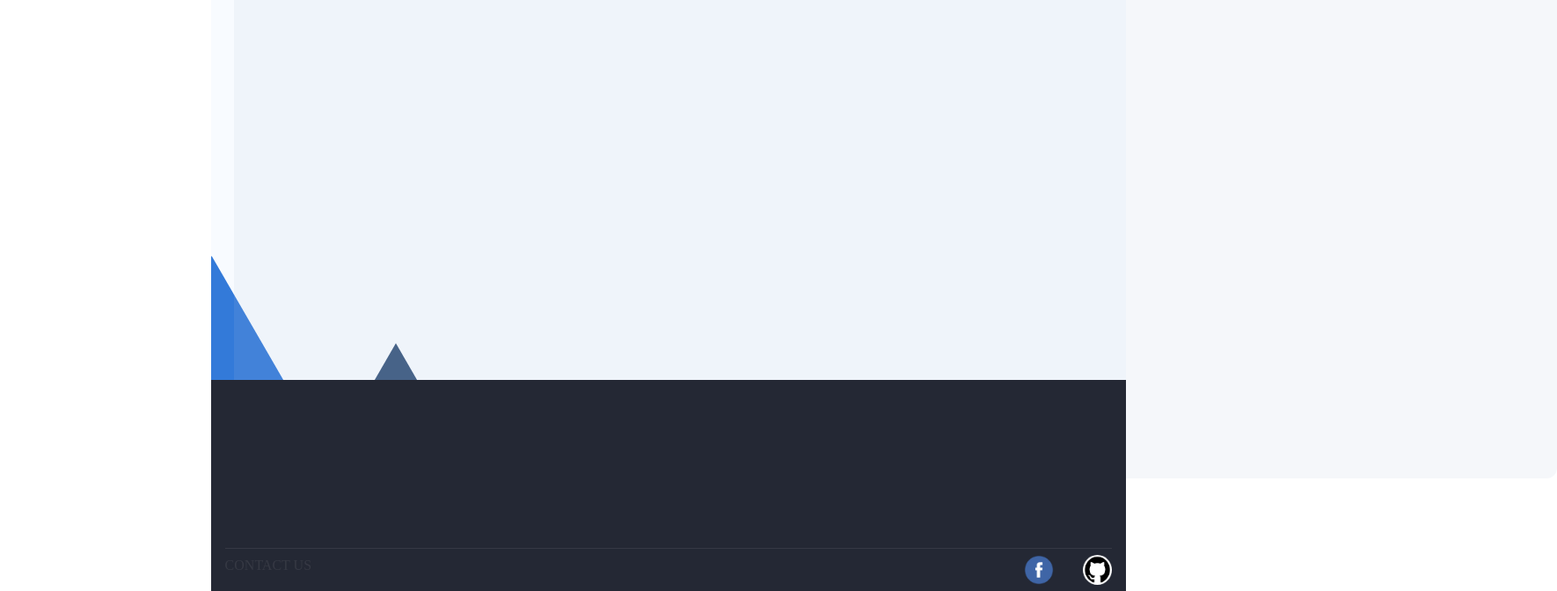
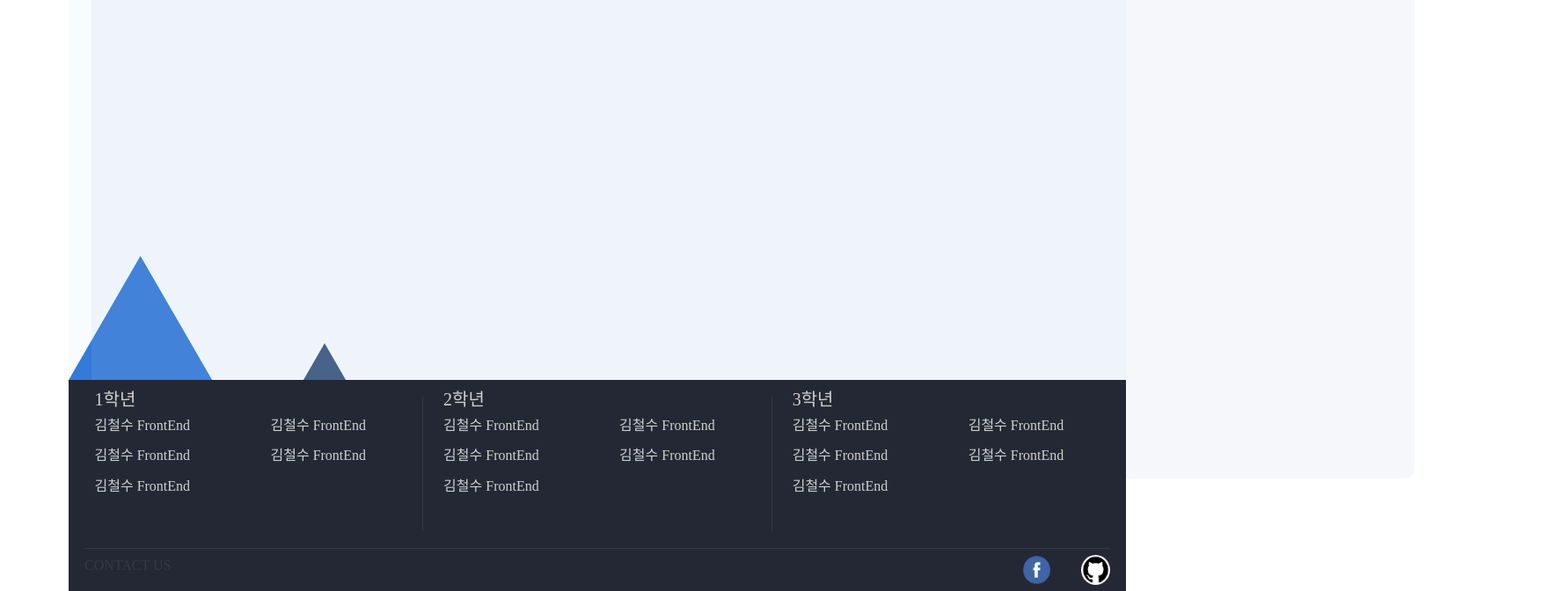
Before and after one commit to DSM-Upgrade/Client, a React app: page / in a window 1280 px wide. Shown: the part 128-800 px from the top of the page at 88% size, 1770 px wide, since content can reach past the window. Built offline with nearby package versions, Linux system fonts and the light colour scheme.

Commit message:
[FEAT] <component/~/Main/Footer.js> Apply Footer Design

```diff
--- a/src/component/Main/Footer/Footer.js
+++ b/src/component/Main/Footer/Footer.js
@@ -7,7 +7,38 @@ const Footer = () => {
   return (
     <S.Container>
       <S.MemberWrapper>
-
+        <S.GradeWrapper>
+          <S.GradeBox>1학년</S.GradeBox>
+          <S.MemberBox>
+            <div>김철수 FrontEnd</div>
+            <div>김철수 FrontEnd</div>
+            <div>김철수 FrontEnd</div>
+            <div>김철수 FrontEnd</div>
+            <div>김철수 FrontEnd</div>
+          </S.MemberBox>
+        </S.GradeWrapper>
+        <S.Line />
+        <S.GradeWrapper>
+          <S.GradeBox>2학년</S.GradeBox>
+          <S.MemberBox>
+            <div>김철수 FrontEnd</div>
+            <div>김철수 FrontEnd</div>
+            <div>김철수 FrontEnd</div>
+            <div>김철수 FrontEnd</div>
+            <div>김철수 FrontEnd</div>
+          </S.MemberBox>
+        </S.GradeWrapper>
+        <S.Line />
+        <S.GradeWrapper>
+          <S.GradeBox>3학년</S.GradeBox>
+          <S.MemberBox>
+            <div>김철수 FrontEnd</div>
+            <div>김철수 FrontEnd</div>
+            <div>김철수 FrontEnd</div>
+            <div>김철수 FrontEnd</div>
+            <div>김철수 FrontEnd</div>
+          </S.MemberBox>
+        </S.GradeWrapper>
       </S.MemberWrapper>
       <S.ContactWrapper>
         <S.Text>CONTACT US</S.Text>
--- a/src/component/Main/Footer/style.js
+++ b/src/component/Main/Footer/style.js
@@ -12,7 +12,8 @@ export const Container = styled.div`
 
 export const MemberWrapper = styled.div`
   display: flex;
-  justify-content: space-between;
+  justify-content: space-around;
+  align-items: center;
   width: 97%;
   height: 80%;
   /* background: #aaa; */
@@ -38,10 +39,36 @@ export const Icon = styled.img`
 
 `
 
-export const Grade = styled.div`
-  width: 32%;
-  height: 100%;
-  background: #ccc;
+export const GradeWrapper = styled.div`
+  display: flex;
+  flex-direction: column;
+  justify-content: space-between;
+  width: 30%;
+  height: 90%;
+`
+
+export const Line = styled.div`
+  width: 1px;
+  height: 80%;
+  background: #363944;
+`
+
+export const GradeBox = styled.div`
+  display: flex;
+  align-items: center;
+  width: 100%;
+  height: 15%;
+  color: #D1D1D1;
+  font-size: 20px;
+`
+
+export const MemberBox = styled.div`
+  display: grid;
+  grid-template-columns: 200px 200px;
+  grid-template-rows: repeat(4, 1fr);
+  width: 100%;
+  height: 80%;
+  color: #D1D1D1;
 `
 
 export const Text = styled.p`
```
